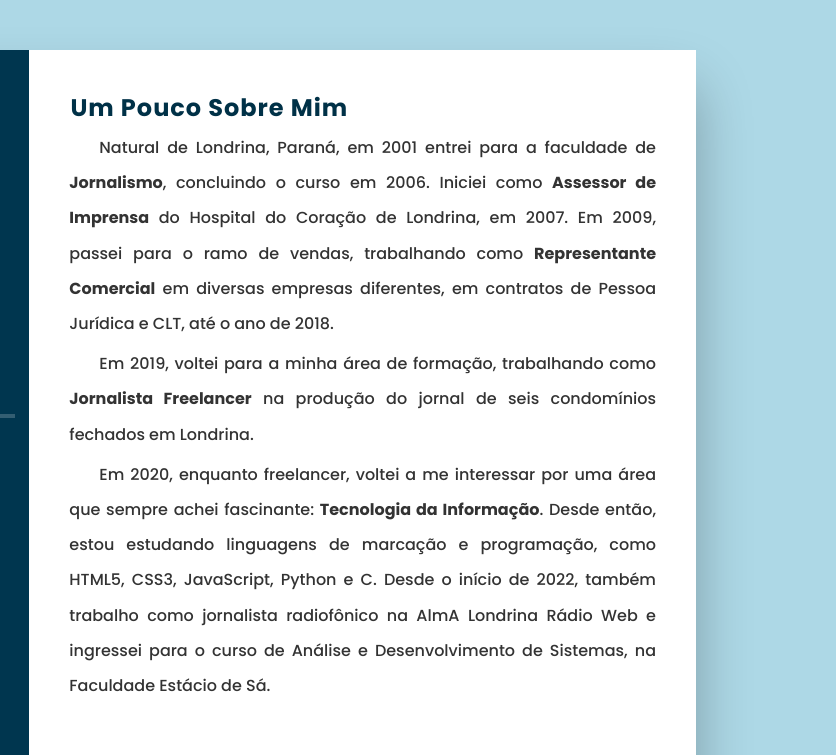
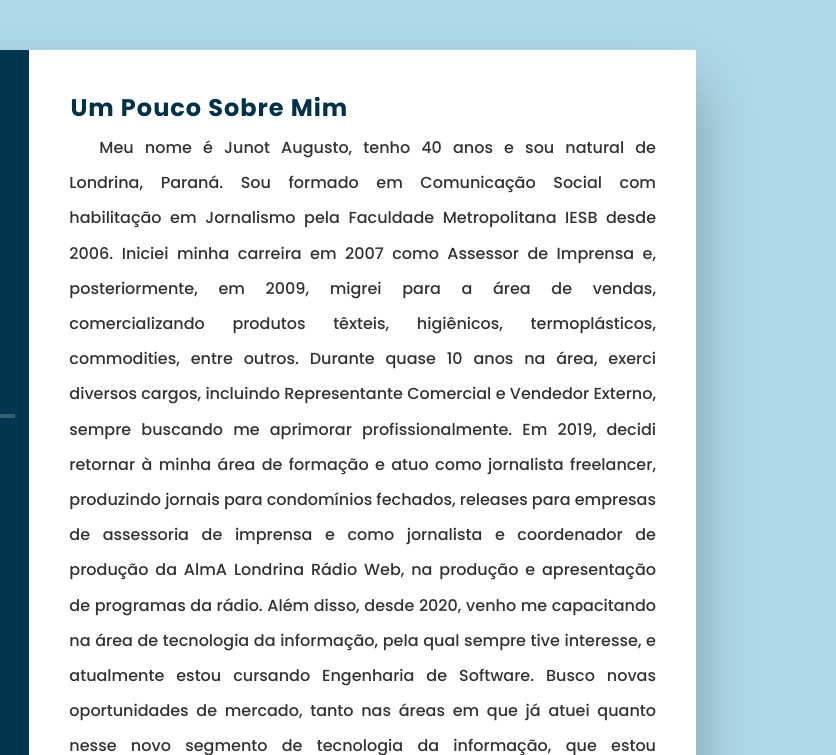
Before and after one commit to junotaugusto/meu-portfolio-2022, a plain HTML site: page index.html in a window 1280 px wide. Shown: the top 755 px of the page, 444-1280 px from the left. Drawn offline with Linux system fonts and the light colour scheme.

Commit message:
Update index.html

```diff
--- a/index.html
+++ b/index.html
@@ -153,9 +153,13 @@
                 <a href="CV+JUNOT+2022.odt" target="_blank" title="Currículo Junot Augusto 2022">
                     <h2 class="title2" style="margin-bottom: 5px;">Um pouco sobre mim</h2>
                 </a>
-                <p>Natural de Londrina, Paraná, em 2001 entrei para a faculdade de <strong>Jornalismo</strong>, concluindo o curso em 2006. Iniciei como <strong>Assessor de Imprensa</strong> do Hospital do Coração de Londrina, em 2007. Em 2009, passei para o ramo de vendas, trabalhando como <strong>Representante Comercial</strong> em diversas empresas diferentes, em contratos de Pessoa Jurídica e CLT, até o ano de 2018.</p>
-                <p>Em 2019, voltei para a minha área de formação, trabalhando como <strong>Jornalista Freelancer</strong> na produção do jornal de seis condomínios fechados em Londrina.</p>
-                <p>Em 2020, enquanto freelancer, voltei a me interessar por uma área que sempre achei fascinante: <strong>Tecnologia da Informação</strong>. Desde então, estou estudando linguagens de marcação e programação, como HTML5, CSS3, JavaScript, Python e C. Desde o início de 2022, também trabalho como jornalista radiofônico na AlmA Londrina Rádio Web e ingressei para o curso de Análise e Desenvolvimento de Sistemas, na Faculdade Estácio de Sá. </p>
+                <p>
+                    Meu nome é Junot Augusto, tenho 40 anos e sou natural de Londrina, Paraná. Sou formado em Comunicação Social com habilitação em Jornalismo pela Faculdade Metropolitana IESB desde 2006.
+                    Iniciei minha carreira em 2007 como Assessor de Imprensa e, posteriormente, em 2009, migrei para a área de vendas, comercializando produtos têxteis, higiênicos, termoplásticos, commodities, entre outros. Durante quase 10 anos na área, exerci diversos cargos, incluindo Representante Comercial e Vendedor Externo, sempre buscando me aprimorar profissionalmente.
+                    Em 2019, decidi retornar à minha área de formação e atuo como jornalista freelancer, produzindo jornais para condomínios fechados, releases para empresas de assessoria de imprensa e como jornalista e coordenador de produção da AlmA Londrina Rádio Web, na produção e apresentação de programas da rádio.
+                    Além disso, desde 2020, venho me capacitando na área de tecnologia da informação, pela qual sempre tive interesse, e atualmente estou cursando Engenharia de Software.
+                    Busco novas oportunidades de mercado, tanto nas áreas em que já atuei quanto nesse novo segmento de tecnologia da informação, que estou explorando e me dedicando a cada dia. Estou sempre em busca de aprendizado e de novos desafios para o meu desenvolvimento pessoal e profissional.
+                </p>
             </div>
             <div class="about">
                 <h2 class="title2" style="width: 322px; text-align: center; margin-bottom: 5px;" >Experiência Profissional</h2>
```
